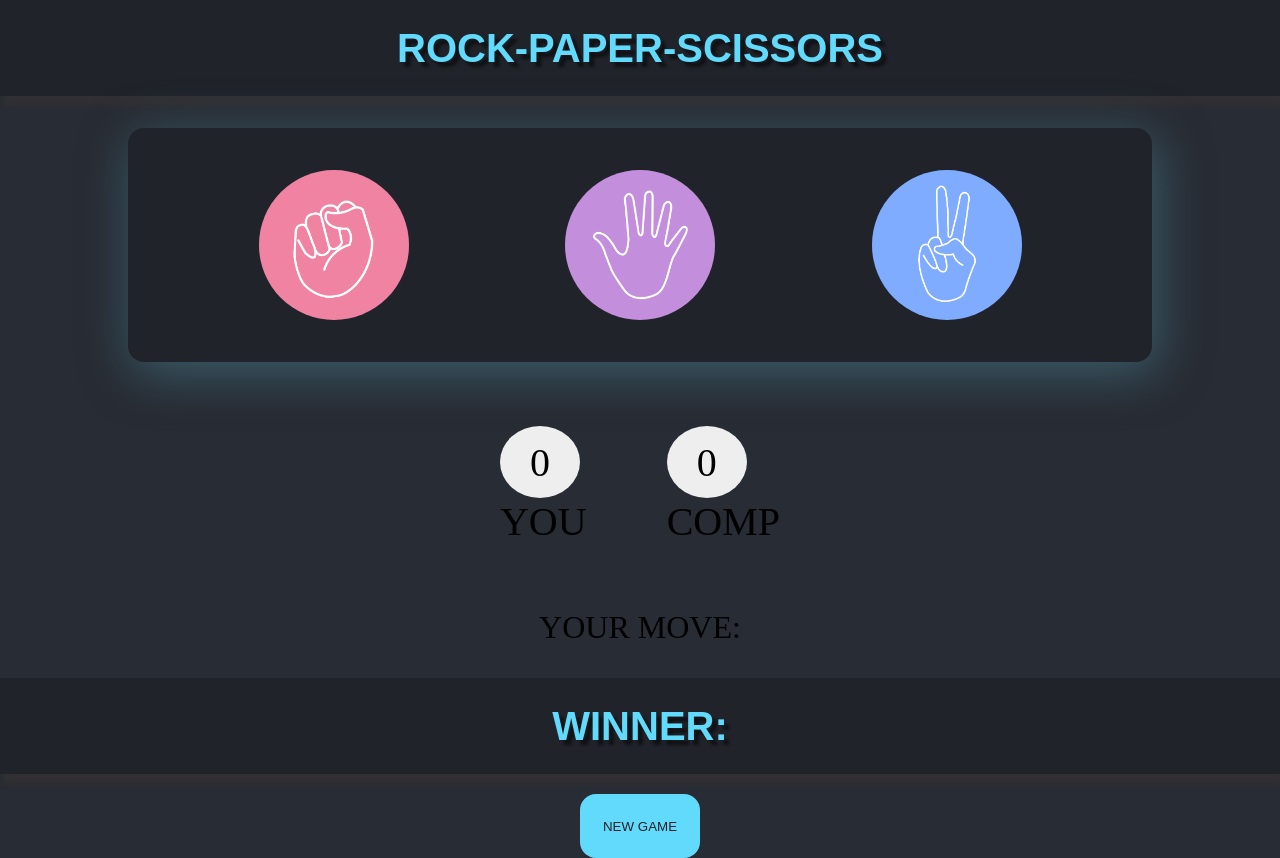
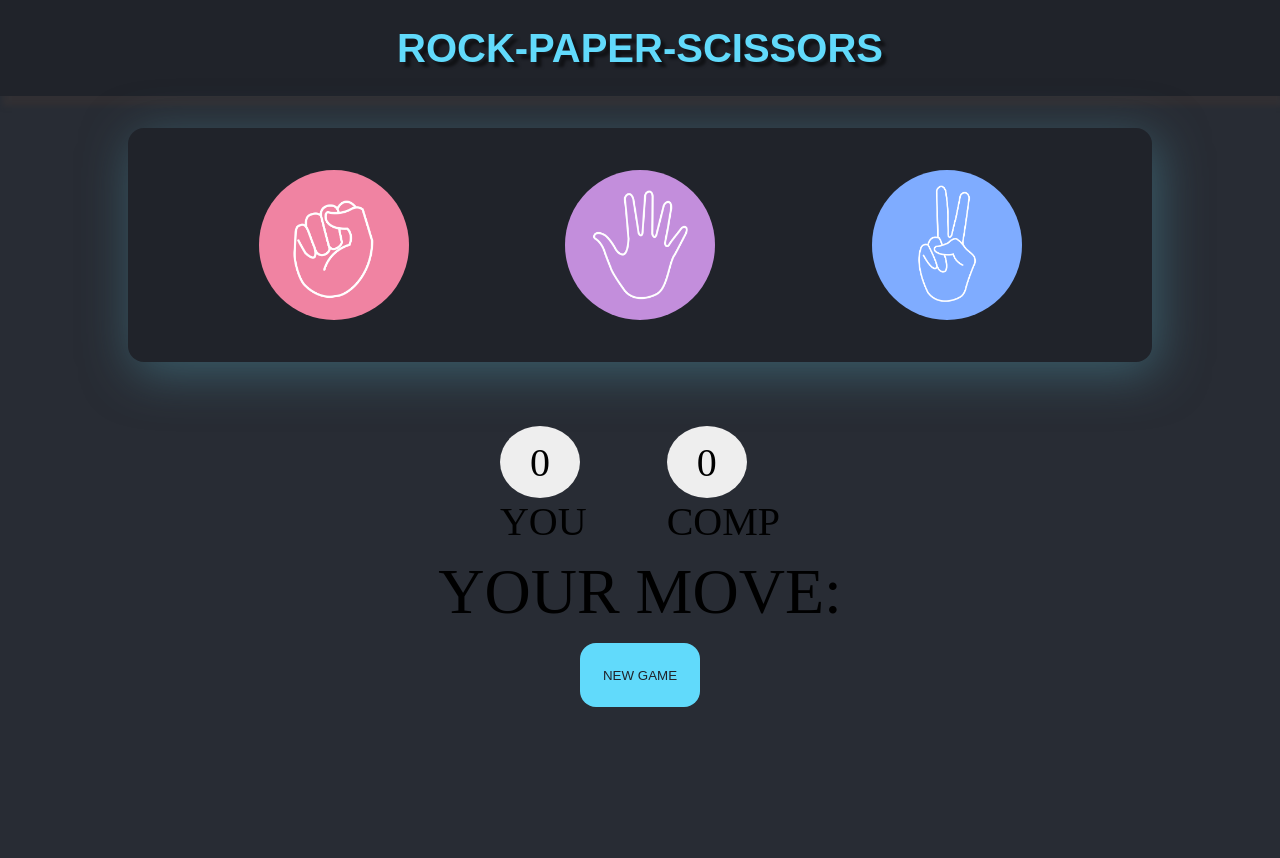
Before and after one commit to BLACK99-CONTAIN/Rock-Paper-Scissors, a plain HTML site: page index.html in a window 1280 px wide. After the commit the page ends 800 px from the top, so only its background shows below. Drawn offline with Linux system fonts and the light colour scheme.

Commit message:
next move

```diff
--- a/index.html
+++ b/index.html
@@ -34,7 +34,6 @@
         <p id="msg">YOUR MOVE:</p>
     </div>
     <div class="min-contain hide">
-        <h1 id="result">WINNER:</h1>
         <button id="newbut">NEW GAME</button>
     </div>
   <script src="script.JS"></script>
--- a/style.css
+++ b/style.css
@@ -65,7 +65,7 @@ img {
     width: 15vh;
     border-radius: 1rem;
     border: none;
-    margin-top:20px;/* Remove border for cleaner look */
+    margin-top:14px;/* Remove border for cleaner look */
 }
 
 #newbut:hover {
@@ -101,16 +101,12 @@ img {
 }
 
 .msg-container {
-    margin-top: 4rem;
-    font-size: 2rem;
+
+    font-size: 4rem;
 }
 
 #msg {
     display: block;
-    margin-block-start: 1em;
-    margin-block-end: 1em;
-    margin-inline-start: 0px;
-    margin-inline-end: 0px;
-    unicode-bidi: isolate;
+   margin-top:10px;
 
 }
```
Also changed, not shown: script.js (line endings or trailing spaces).
